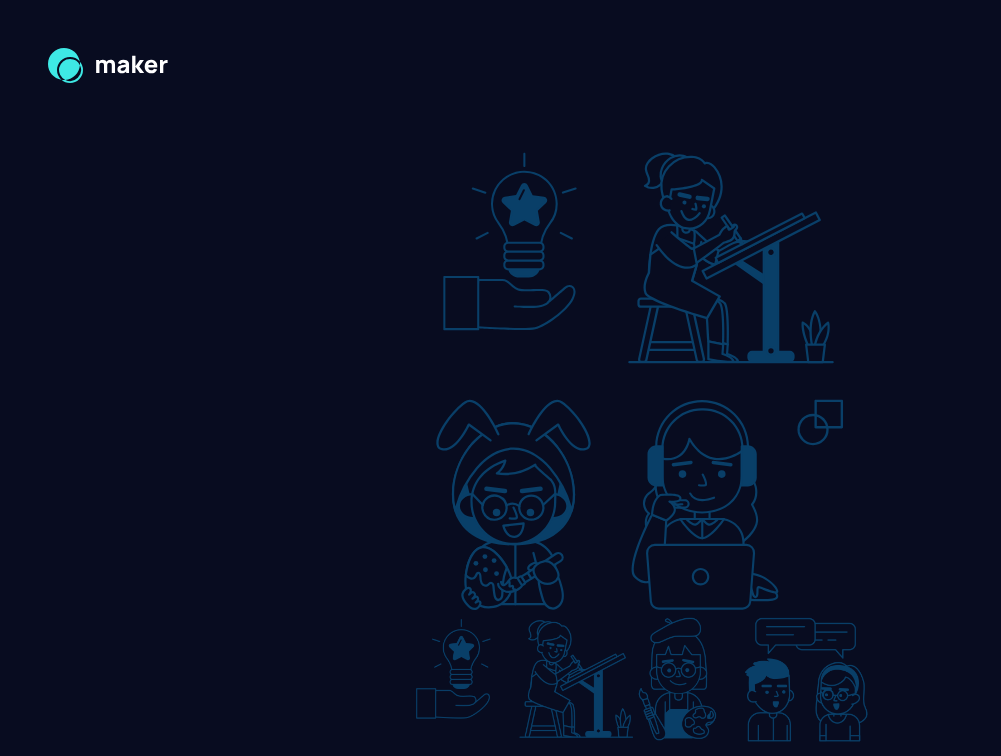
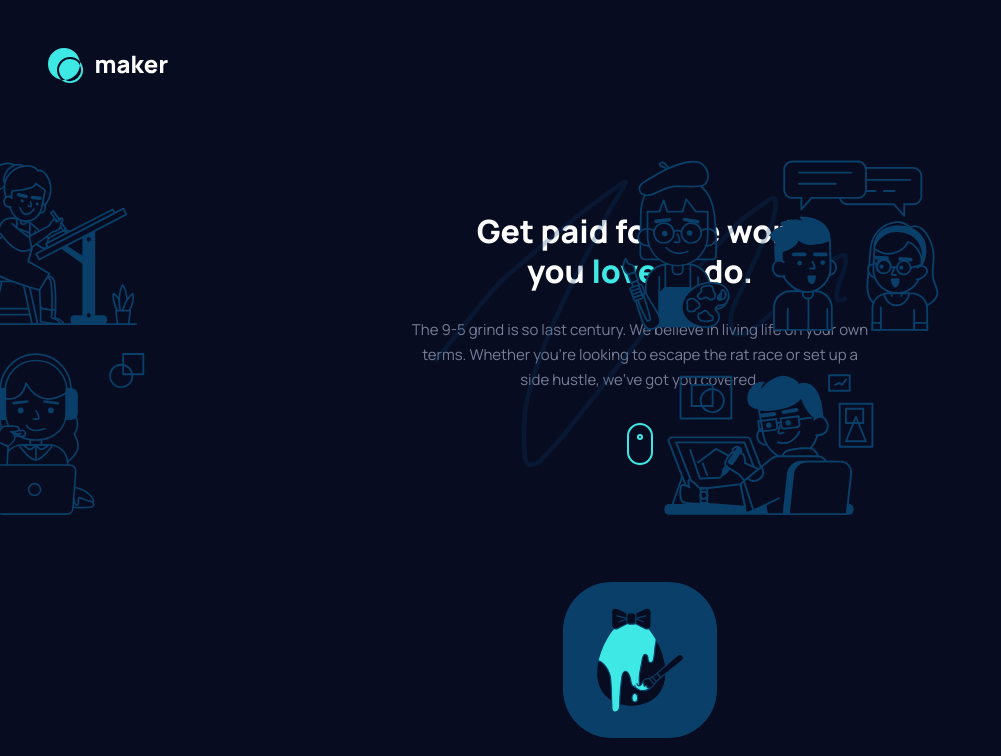
Before and after one commit to salymk/react-maker-pre-launch-landing-page, a React (Create React App) app: page / in a window 1280 px wide. Shown: the top 756 px of the page, without its empty margins (0-1001 px from the left). Built offline with nearby package versions, Linux system fonts and the light colour scheme.

Commit message:
style(bg hero): position bg hero images on left and right side

```diff
--- a/src/App.scss
+++ b/src/App.scss
@@ -317,6 +317,26 @@
 
     .hero {
 
+        .hero-mobile {
+            display: none;
+        }
+
+        .bg-hero-left {
+            position: absolute;
+            width: 313.71px;
+            height: 354.37px;
+            left: -169px;
+            top: 161.63px;
+        }
+
+        .bg-hero-right {
+            position: absolute;
+            width: 317px;
+            height: 356px;
+            left: 622px;
+            top: 160px;
+        }
+
         .bg-hero-squiggle {
             max-width: 415px;
             position: absolute;
@@ -335,5 +355,11 @@
                 padding: 0;
             }
         }
+
+        // .hero-content {
+        //     background-image: url('./assets/bg-hero-squiggle.svg');
+        //     background-size: cover;
+        //     background-repeat: no-repeat;
+        // }
     }
 }
```
